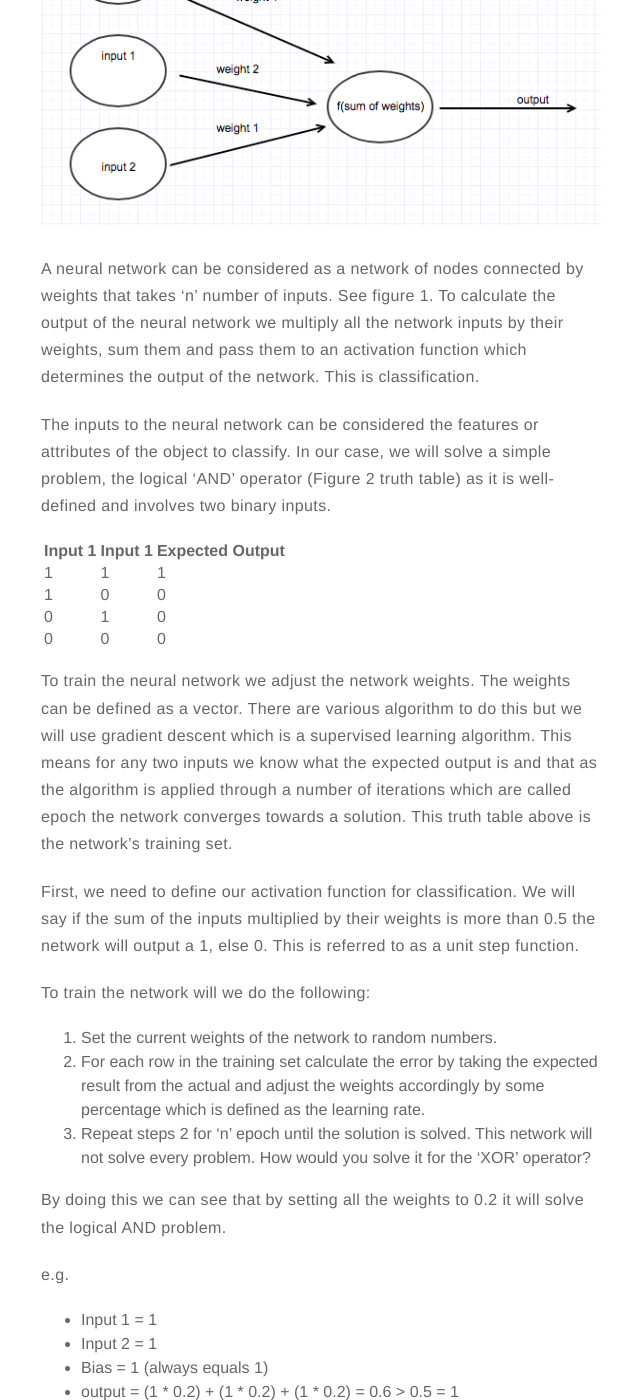
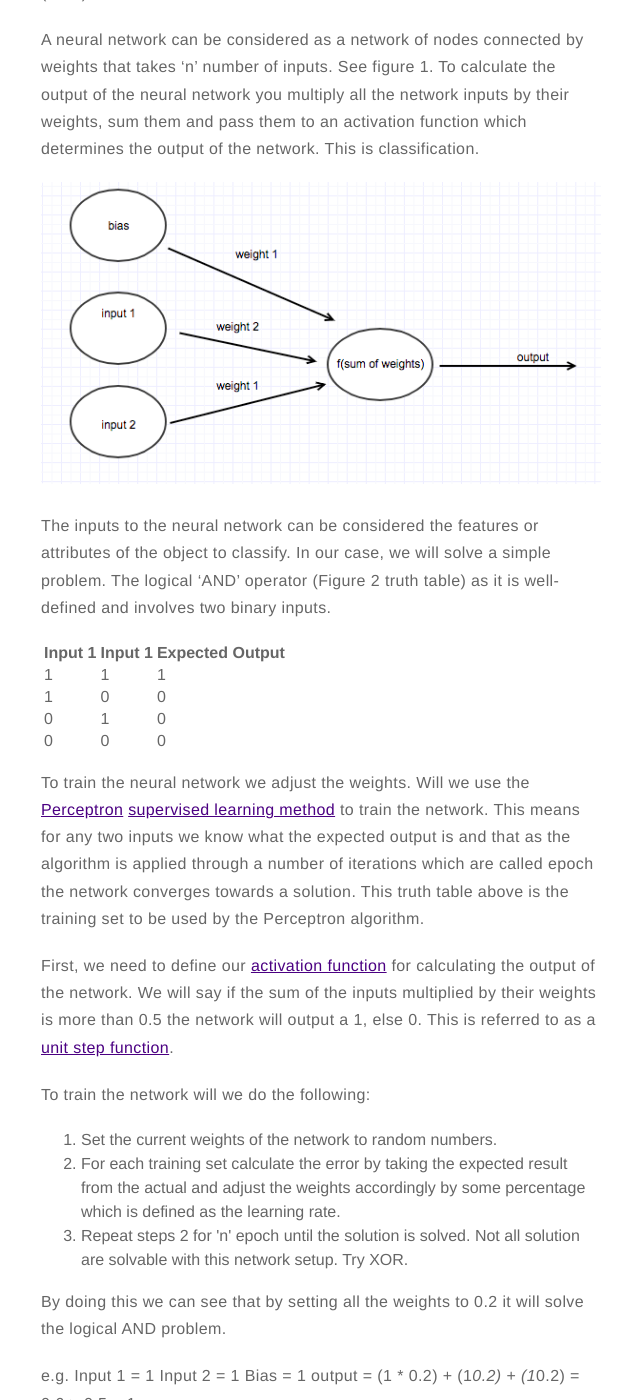
Before and after one commit to RobertNorthard/robertnorthard.github.io, a Jekyll site: the page built from _posts/2017-02-22-using-a-perceptron-neural-network-for-binary-classification.markdown, in a window 1280 px wide and 1400 px high, scrolled down 518 px. Shown: the whole window, without its empty margins (319-959 px from the left). Built offline with Jekyll 4.4.1, drawn with Linux system fonts in a browser that asks for light colours; some of the changed text lies outside the part shown.

Commit message:
Update 2017-02-22-using-a-perceptron-neural-network-for-binary-classification.markdown

```diff
--- a/_posts/2017-02-22-using-a-perceptron-neural-network-for-binary-classification.markdown
+++ b/_posts/2017-02-22-using-a-perceptron-neural-network-for-binary-classification.markdown
@@ -12,14 +12,15 @@ category: blog
 author: robertnorthard
 description: Using a Perceptron Neural Network for Binary Classification
 ---
+tldr; can we use a perceptron neural network to improve out application or infrastructure monitoring e.g. determine erroneous alerts or adjust our alerting thresholds automatically based on past events?
 
-In this blog post, I will discuss my adventures implementing a binary classifier, for linearly separable data using the Perceptron Artificial Neural Network (ANN).
+In this blog post, I will discuss my adventures implementing a binary classifier, for linearly separable data using an artificial neural network (ANN).
+
+A neural network can be considered as a network of nodes connected by weights that takes 'n' number of inputs. See figure 1. To calculate the output of the neural network you multiply all the network inputs by their weights, sum them and pass them to an activation function which determines the output of the network. This is classification.
 
 [![Figure 1: Perceptron Artificial Neural Network](https://robertnorthard.com/assets/images/2017-07-22-perceptron-neural-network.png "Perceptron Artificial Neural Network")](https://robertnorthard.com/assets/images/2017-07-22-perceptron-neural-network.png "Perceptron Artificial Neural Network")
 
-A neural network can be considered as a network of nodes connected by weights that takes 'n' number of inputs. See figure 1. To calculate the output of the neural network we multiply all the network inputs by their weights, sum them and pass them to an activation function which determines the output of the network. This is classification.
-
-The inputs to the neural network can be considered the features or attributes of the object to classify. In our case, we will solve a simple problem, the logical 'AND' operator (Figure 2 truth table) as it is well-defined and involves two binary inputs.
+The inputs to the neural network can be considered the features or attributes of the object to classify. In our case, we will solve a simple problem. The logical 'AND' operator (Figure 2 truth table) as it is well-defined and involves two binary inputs.
 
 |Input 1| Input 1| Expected Output |
 |-------|--------|---------|
@@ -28,22 +29,27 @@ The inputs to the neural network can be considered the features or attributes of
 | 0 | 1 | 0 |
 | 0 | 0 | 0 |
 
-To train the neural network we adjust the network weights. The weights can be defined as a vector. There are various algorithm to do this but we will use gradient descent which is a supervised learning algorithm. This means for any two inputs we know what the expected output is and that as the algorithm is applied through a number of iterations which are called epoch the network converges towards a solution. This truth table above is the network's training set.
+To train the neural network we adjust the weights. Will we use the <a href="https://en.wikipedia.org/wiki/Perceptron">Perceptron</a> <a href="https://en.wikipedia.org/wiki/Supervised_learning">supervised learning method</a> to train the network. This means for any two inputs we know what the expected output is and that as the algorithm is applied through a number of iterations which are called epoch the network converges towards a solution. This truth table above is the training set to be used by the Perceptron algorithm.
 
-First, we need to define our activation function for classification. We will say if the sum of the inputs multiplied by their weights is more than 0.5 the network will output a 1, else 0. This is referred to as a unit step function.
+First, we need to define our <a href="https://en.wikipedia.org/wiki/Activation_function">activation function</a> for calculating the output of the network. We will say if the sum of the inputs multiplied by their weights is more than 0.5 the network will output a 1, else 0. This is referred to as a <a href="http://www.intmath.com/laplace-transformation/1a-unit-step-functions-definition.php">unit step function</a>.
 
 To train the network will we do the following:
-
-1. Set the current weights of the network to random numbers.
-2. For each row in the training set calculate the error by taking the expected result from the actual and adjust the weights accordingly by some percentage which is defined as the learning rate.
-3. Repeat steps 2 for 'n' epoch until the solution is solved. This network will not solve every problem. How would you solve it for the 'XOR' operator?
-
+<ol>
+ 	<li>Set the current weights of the network to random numbers.</li>
+ 	<li>For each training set calculate the error by taking the expected result from the actual and adjust the weights accordingly by some percentage which is defined as the learning rate.</li>
+ 	<li>Repeat steps 2 for 'n' epoch until the solution is solved. Not all solution are solvable with this network setup. Try XOR.</li>
+</ol>
 By doing this we can see that by setting all the weights to 0.2 it will solve the logical AND problem.
 
 e.g.
-* Input 1 = 1
-* Input 2 = 1
-* Bias = 1 (always equals 1)
-* output = (1 * 0.2) + (1 * 0.2) + (1 * 0.2) = 0.6 > 0.5 = 1
+Input 1 = 1
+Input 2 = 1
+Bias = 1
+output = (1 * 0.2) + (1*0.2) + (1*0.2) = 0.6 &gt; 0.5 = 1
+
+<strong>Whats next?</strong>
+<ul>
+ 	<li>Can we use this in our application or infrastructure monitoring to determine erroneous alerts or adjust our alerting thresholds automatically based on past events?</li>
+</ul>
 
 See a Python implementation of this network [here](https://github.com/RobertNorthard/perceptron-artificial-neural-network "Python implementation of Perceptron ANN").
```
